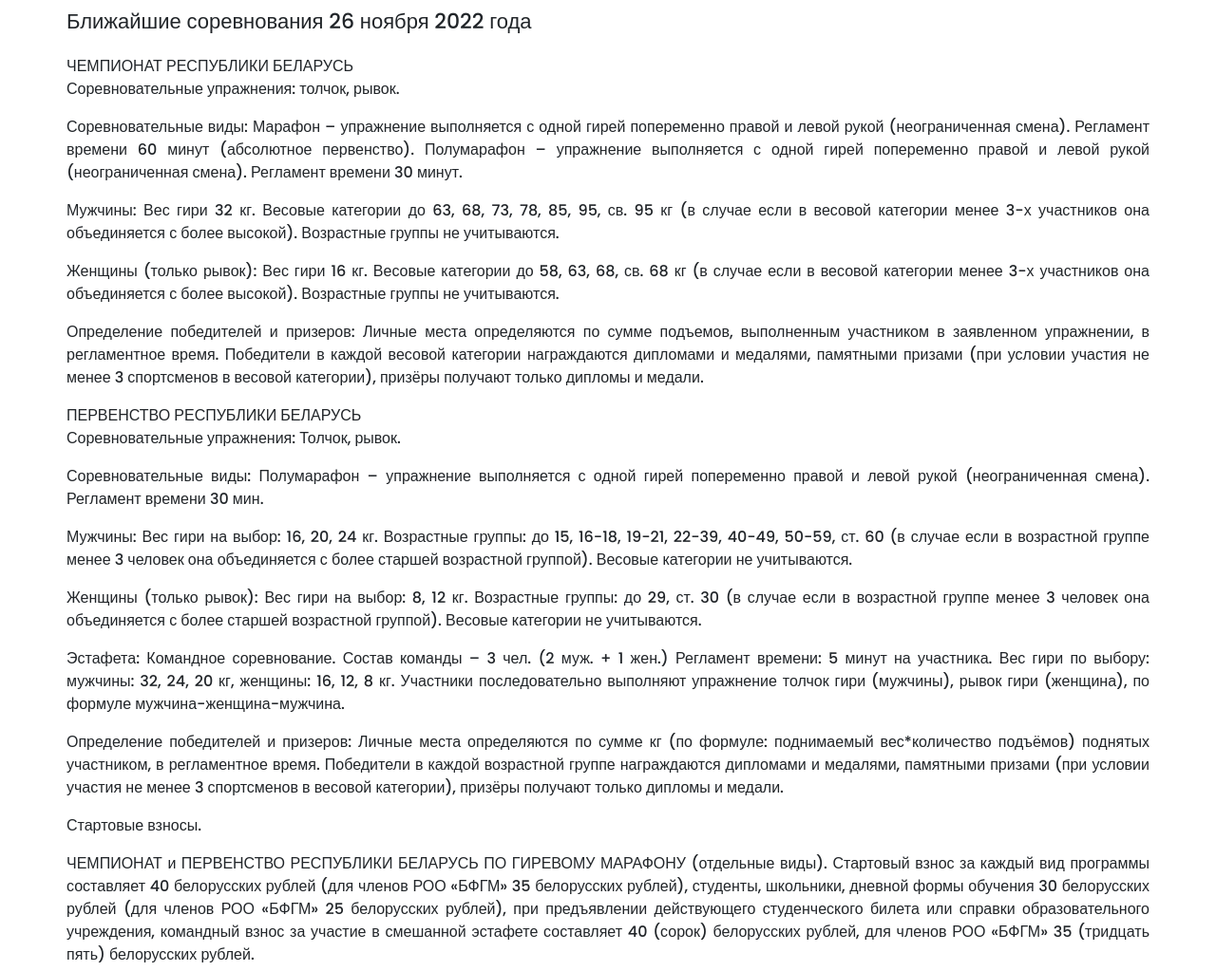
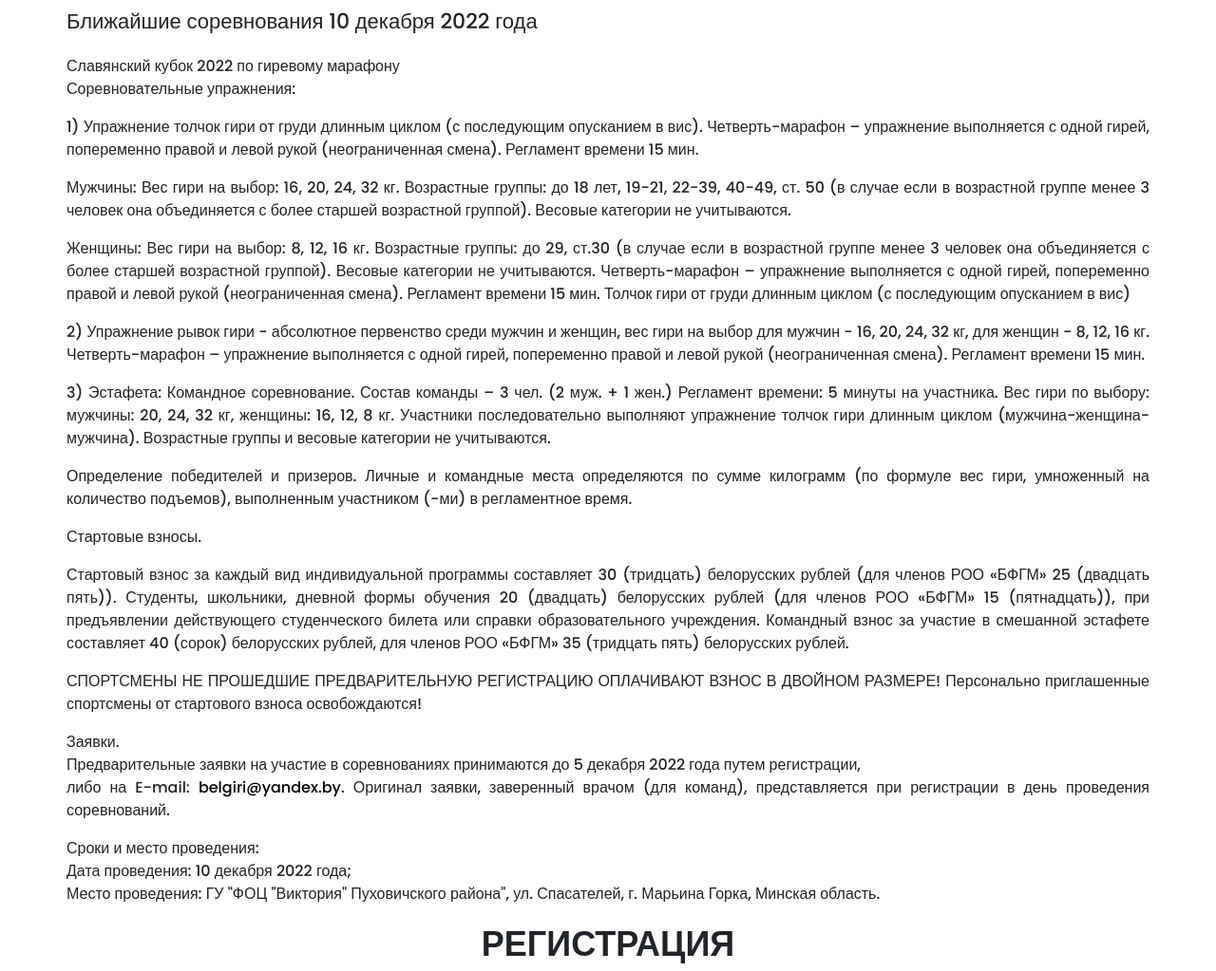
Before and after one commit to 4oVEN/belgiri, a website: page src/index.html in a window 1280 px wide. Shown: the part 1657-2680 px from the top of the page at 95% size. Drawn offline with nearby package versions, Linux system fonts and the light colour scheme; files that its build step writes are made by us from their sources; files whose address does not match are found by name.

Commit message:
new game

```diff
--- a/src/index.html
+++ b/src/index.html
@@ -45,7 +45,7 @@
             </ul>
         </nav>
         <div class="menu__social">
-            <a href="#"><svg width="20" height="20" viewBox="0 0 20 20" fill="none" xmlns="http://www.w3.org/2000/svg">
+            <a href="https://instagram.com/belkettlebell?igshid=YmMyMTA2M2Y="><svg width="20" height="20" viewBox="0 0 20 20" fill="none" xmlns="http://www.w3.org/2000/svg">
                 <path d="M13.7495 0L6.24951 0C2.79826 0 -0.000488281 2.79875 -0.000488281 6.25L-0.000488281 13.75C-0.000488281 17.2013 2.79826 20 6.24951 20L13.7495 20C17.2008 20 19.9995 17.2013 19.9995 13.75L19.9995 6.25C19.9995 2.79875 17.2008 0 13.7495 0ZM18.1245 13.75C18.1245 16.1625 16.162 18.125 13.7495 18.125L6.24951 18.125C3.83701 18.125 1.87451 16.1625 1.87451 13.75L1.87451 6.25C1.87451 3.8375 3.83701 1.875 6.24951 1.875L13.7495 1.875C16.162 1.875 18.1245 3.8375 18.1245 6.25L18.1245 13.75Z" fill="black"/>
                 <path d="M9.99951 5C7.23826 5 4.99951 7.23875 4.99951 10C4.99951 12.7613 7.23826 15 9.99951 15C12.7608 15 14.9995 12.7613 14.9995 10C14.9995 7.23875 12.7608 5 9.99951 5ZM9.99951 13.125C8.27701 13.125 6.87451 11.7225 6.87451 10C6.87451 8.27625 8.27701 6.875 9.99951 6.875C11.722 6.875 13.1245 8.27625 13.1245 10C13.1245 11.7225 11.722 13.125 9.99951 13.125Z" fill="black"/>
                 <path d="M15.3745 5.29123C15.7425 5.29123 16.0408 4.99295 16.0408 4.62499C16.0408 4.25703 15.7425 3.95874 15.3745 3.95874C15.0065 3.95874 14.7083 4.25703 14.7083 4.62499C14.7083 4.99295 15.0065 5.29123 15.3745 5.29123Z" fill="black"/>
@@ -121,50 +121,41 @@
   <section class="news" id="news">
     <div class="container">
       <h2 class="title">НОВОСТИ</h2>
-      <div class="news__subtitle">Ближайшие соревнования 26 ноября 2022 года</div>
-      <p class="news__text">ЧЕМПИОНАТ РЕСПУБЛИКИ БЕЛАРУСЬ <br>
-        Соревновательные упражнения: толчок, рывок.
+      <div class="news__subtitle">Ближайшие соревнования 10 декабря 2022 года</div>
+      <p class="news__text">Славянский кубок 2022 по гиревому марафону <br>
+        Соревновательные упражнения:
       </p>
       <p class="news__text">
-        Соревновательные виды:
-        Марафон – упражнение выполняется с одной гирей попеременно правой и левой рукой (неограниченная смена). Регламент времени 60 минут (абсолютное первенство).
-        Полумарафон – упражнение выполняется с одной гирей попеременно правой и левой рукой (неограниченная смена). Регламент времени 30 минут.
+        1) Упражнение толчок гири от груди длинным циклом (с последующим опусканием в вис). Четверть-марафон – упражнение выполняется с одной гирей, попеременно правой и левой рукой (неограниченная смена). Регламент времени 15 мин.
       </p>
 
       <p class="news__text">Мужчины:
-        Вес гири 32 кг. Весовые категории до 63, 68, 73, 78, 85, 95, св. 95 кг (в случае если в весовой категории менее 3-х участников она объединяется с более высокой). Возрастные группы не учитываются.</p>
+        Вес гири на выбор: 16, 20, 24, 32 кг. Возрастные группы: до 18 лет, 19-21, 22-39, 40-49, ст. 50 (в случае если в возрастной группе менее 3 человек она объединяется с более старшей возрастной группой). Весовые категории не учитываются.</p>
 
-        <p class="news__text">Женщины (только рывок):
-        Вес гири 16 кг. Весовые категории до 58, 63, 68, св. 68 кг (в случае если в весовой категории менее 3-х участников она объединяется с более высокой). Возрастные группы не учитываются.</p>
+        <p class="news__text">Женщины:
+          Вес гири на выбор: 8, 12, 16 кг. Возрастные группы: до 29, ст.30 (в случае если в возрастной группе менее 3 человек она объединяется с более старшей возрастной группой). Весовые категории не учитываются.
+          Четверть-марафон – упражнение выполняется с одной гирей, попеременно правой и левой рукой (неограниченная смена). Регламент времени 15 мин.
+          Толчок гири от груди длинным циклом (с последующим опусканием в вис)</p>
 
-        <p class="news__text">Определение победителей и призеров:
-        Личные места определяются по сумме подъемов, выполненным участником в заявленном упражнении, в регламентное время.
-        Победители в каждой весовой категории награждаются дипломами и медалями, памятными призами (при условии участия не менее 3 спортсменов в весовой категории), призёры получают только дипломы и медали.</p>
-       <p class="news__text">ПЕРВЕНСТВО РЕСПУБЛИКИ БЕЛАРУСЬ <br>
-        Соревновательные упражнения: Толчок, рывок.</p>
-       <p class="news__text">Соревновательные виды:
-        Полумарафон – упражнение выполняется с одной гирей попеременно правой и левой рукой (неограниченная смена). Регламент времени 30 мин.</p>
-       <p class="news__text">Мужчины:
-        Вес гири на выбор: 16, 20, 24 кг. Возрастные группы: до 15, 16-18, 19-21, 22-39, 40-49, 50-59, ст. 60 (в случае если в возрастной группе менее 3 человек она объединяется с более старшей возрастной группой). Весовые категории не учитываются.</p>
-       <p class="news__text">Женщины (только рывок):
-        Вес гири на выбор: 8, 12 кг. Возрастные группы: до 29, ст. 30 (в случае если в возрастной группе менее 3 человек она объединяется с более старшей возрастной группой). Весовые категории не учитываются.</p>
-       <p class="news__text">Эстафета:
-        Командное соревнование. Состав команды – 3 чел. (2 муж. + 1 жен.) Регламент времени: 5 минут на участника. Вес гири по выбору: мужчины: 32, 24, 20 кг, женщины: 16, 12, 8 кг. Участники последовательно выполняют упражнение толчок гири (мужчины), рывок гири (женщина), по формуле мужчина-женщина-мужчина.</p>
-       <p class="news__text">Определение победителей и призеров:
-        Личные места определяются по сумме кг (по формуле: поднимаемый вес*количество подъёмов) поднятых участником, в регламентное время.
-        Победители в каждой возрастной группе награждаются дипломами и медалями, памятными призами (при условии участия не менее 3 спортсменов в весовой категории), призёры получают только дипломы и медали.</p>
+        <p class="news__text">2) Упражнение рывок гири - абсолютное первенство среди мужчин и женщин, вес гири на выбор для мужчин - 16, 20, 24, 32 кг, для женщин - 8, 12, 16 кг. Четверть-марафон – упражнение выполняется с одной гирей, попеременно правой и левой рукой (неограниченная смена). Регламент времени 15 мин.</p>
+       <p class="news__text">3) Эстафета:
+        Командное соревнование. Состав команды – 3 чел. (2 муж. + 1 жен.) Регламент времени: 5 минуты на участника. Вес гири по выбору: мужчины: 20, 24, 32 кг, женщины: 16, 12, 8 кг. Участники последовательно выполняют упражнение толчок гири длинным циклом (мужчина-женщина-мужчина). Возрастные группы и весовые категории не учитываются.</p>
+       <p class="news__text">Определение победителей и призеров.
+        Личные и командные места определяются по сумме килограмм (по формуле вес гири, умноженный на количество подъемов), выполненным участником (-ми) в регламентное время.</p>
        <p class="news__text">Стартовые взносы.</p>
-       <p class="news__text">ЧЕМПИОНАТ и ПЕРВЕНСТВО РЕСПУБЛИКИ БЕЛАРУСЬ
-        ПО ГИРЕВОМУ МАРАФОНУ
-        (отдельные виды).
-        Стартовый взнос за каждый вид программы составляет 40 белорусских рублей (для членов РОО «БФГМ» 35 белорусских рублей),
-        студенты, школьники, дневной формы обучения 30 белорусских рублей (для членов РОО «БФГМ» 25 белорусских рублей), при предъявлении действующего студенческого билета или справки образовательного учреждения, командный взнос за участие в смешанной эстафете составляет 40 (сорок) белорусских рублей, для членов РОО «БФГМ» 35 (тридцать пять) белорусских рублей.</p>
+       <p class="news__text">Стартовый взнос за каждый вид индивидуальной программы составляет 30 (тридцать) белорусских рублей (для членов РОО «БФГМ» 25 (двадцать пять)). Студенты, школьники, дневной формы обучения 20 (двадцать) белорусских рублей (для членов РОО «БФГМ» 15 (пятнадцать)), при предъявлении действующего студенческого билета или справки образовательного учреждения.
+        Командный взнос за участие в смешанной эстафете составляет 40 (сорок) белорусских рублей, для членов РОО «БФГМ» 35 (тридцать пять) белорусских рублей.</p>
        <p class="news__text">СПОРТСМЕНЫ НЕ ПРОШЕДШИЕ ПРЕДВАРИТЕЛЬНУЮ РЕГИСТРАЦИЮ ОПЛАЧИВАЮТ ВЗНОС В ДВОЙНОМ РАЗМЕРЕ!
         Персонально приглашенные спортсмены от стартового взноса освобождаются!</p>
        <p class="news__text">Заявки. <br>
-        Предварительные заявки на участие в соревнованиях принимаются до 20 ноября 2022 года путем регистрации, <br>
+        Предварительные заявки на участие в соревнованиях принимаются до 5 декабря 2022 года путем регистрации, <br>
         либо на E-mail: <a href="mailto:belgiri@yandex.by">belgiri@yandex.by</a>.
-        Оригинал заявки, заверенный врачом (для команд), представляется при регистрации.</p>
+        Оригинал заявки, заверенный врачом (для команд), представляется при регистрации в день проведения соревнований.</p>
+        <p class="news__text">Сроки и место проведения: <br>
+          Дата проведения: 10 декабря 2022 года; <br>
+          Место проведения:
+          ГУ "ФОЦ "Виктория" Пуховичского района", ул. Спасателей,
+          г. Марьина Горка, Минская область.</p>
 				<!-- <button data-modal="registration" class="button button_main">Регистрация</button>
        <p class="news__text"></p> -->
        <h2 class="title" id="registration">РЕГИСТРАЦИЯ</h2>
@@ -174,11 +165,13 @@
            <option value="Чемпионат РБ">Чемпионат РБ</option>
            <option value="Первенство РБ">Первенство РБ</option>
            <option value="Первенство района">Первенство района</option>
+           <option value="Славянский кубок">Славянский кубок</option>
          </select>
          <select name="exercise">
            <option value="0">Вид упражнения</option>
            <option value="Толчок">Толчок</option>
            <option value="Рывок">Рывок</option>
+           <option value="ДЦ">ДЦ</option>
          </select>
 
          <select name="kettlebell_weight">
@@ -201,7 +194,7 @@
          <button class="button button_submit">Отправить заявку</button>
          </form>
          <div class="map">
-          <iframe src="https://www.google.com/maps/embed?pb=!1m18!1m12!1m3!1d1227.934914035829!2d27.517239038990574!3d53.8828900283825!2m3!1f0!2f0!3f0!3m2!1i1024!2i768!4f13.1!3m3!1m2!1s0x46dbd01adcc2a1e5%3A0xa02b34b7d85bd55d!2z0YPQuy4g0KnQvtGA0YHQsCA1LCDQnNC40L3RgdC6IDIyMDA4OQ!5e0!3m2!1sru!2sby!4v1666976255091!5m2!1sru!2sby" width="100%" height="500" style="border:0;" allowfullscreen="" loading="lazy" referrerpolicy="no-referrer-when-downgrade"></iframe>
+          <iframe src="https://www.google.com/maps/embed?pb=!1m18!1m12!1m3!1d2329.6242052728644!2d28.16676721581307!3d53.50634208001288!2m3!1f0!2f0!3f0!3m2!1i1024!2i768!4f13.1!3m3!1m2!1s0x46d9f5ba5da6f5e3%3A0x82b605aba6e12cf3!2z0KTQntCaIMKr0JLQuNC60YLQvtGA0LjRj8K7!5e1!3m2!1sru!2sby!4v1670494016000!5m2!1sru!2sby" width="100%" height="500" style="border:0;" allowfullscreen="" loading="lazy" referrerpolicy="no-referrer-when-downgrade"></iframe>
          </div>
     </div>
   </section>
@@ -264,7 +257,8 @@
               <tbody>
                 <tr>
                   <th colspan="4">
-                    ДЦ мужчины гиря 32кг
+                    ДЦ мужчины гиря 32кг <br>
+                    время выполнения 30 мин
                   </th>
                 </tr>
                 <tr>
@@ -321,7 +315,8 @@
               <tbody>
                 <tr>
                   <th colspan="4">
-                    ДЦ женщины гиря 16кг
+                    ДЦ женщины гиря 16кг <br>
+                    время выполнения 30 мин
                   </th>
                 </tr>
                 <tr>
@@ -397,10 +392,10 @@
             <a class="contacts__link" href="viber://chat?number=%2B375296827162">
 							<img src="img/viber-svgrepo-com.svg" alt="viber">
 						</a>
-            <a class="contacts__link" href="#">
+            <a class="contacts__link" href="https://vk.com/sergeimatskevich">
 							<img src="img/vk-social-logotype-svgrepo-com.svg" alt="vk">
 						</a>
-						<a class="contacts__link" href="#">
+						<a class="contacts__link" href="https://instagram.com/belkettlebell?igshid=YmMyMTA2M2Y=">
 							<img src="img/Instagram-black.svg" alt="instagram">
 						</a>
 
```
Also changed, not shown: dist/index.html.
